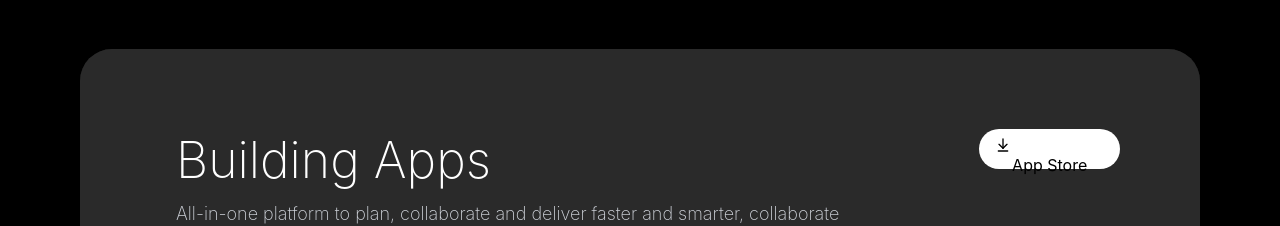
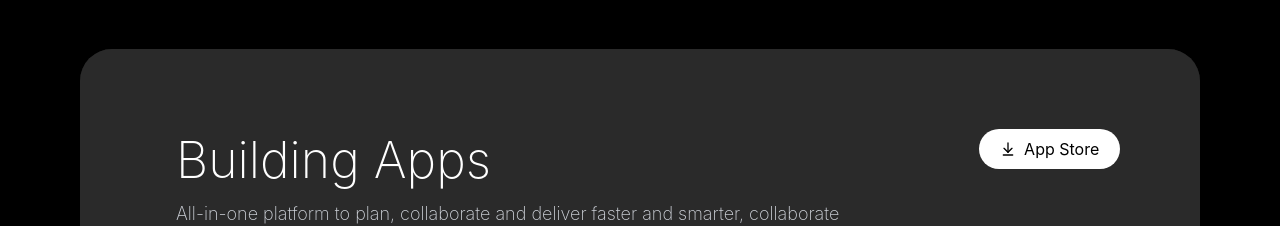
Before and after one commit to thekarandeveloper/thekarandeveloper, a Next.js app: page / in a window 1280 px wide. Shown: the part 1300-1526 px from the top of the page. Built offline with nearby package versions, Linux system fonts and the light colour scheme.

Commit message:
fixed-top-apps

```diff
--- a/components/TopAppsBanner.jsx
+++ b/components/TopAppsBanner.jsx
@@ -18,7 +18,7 @@ export default function BannerApps(){
         }
         align="left"
         />
-          <ActionButton className="hidden md:block" label={"App Store"} Icon={ArrowDownToLineIcon} color="white"  onClick={() => alert("Grey clicked!")}></ActionButton>
+          <ActionButton className="hidden md:flex" label={"App Store"} Icon={ArrowDownToLineIcon} color="white"  onClick={() => alert("Grey clicked!")}></ActionButton>
         </div>
 
 
```
